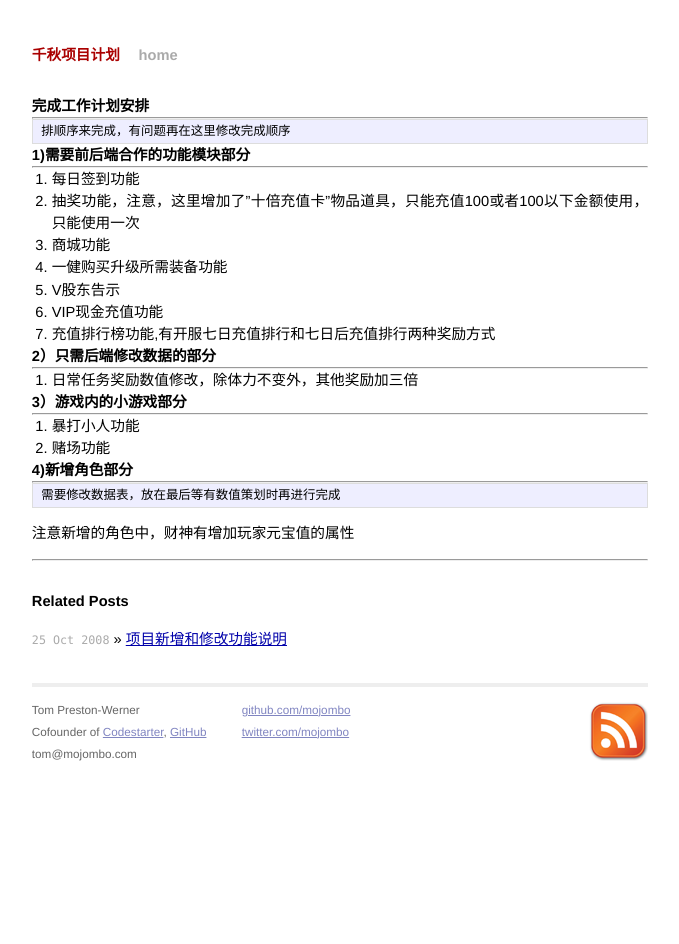
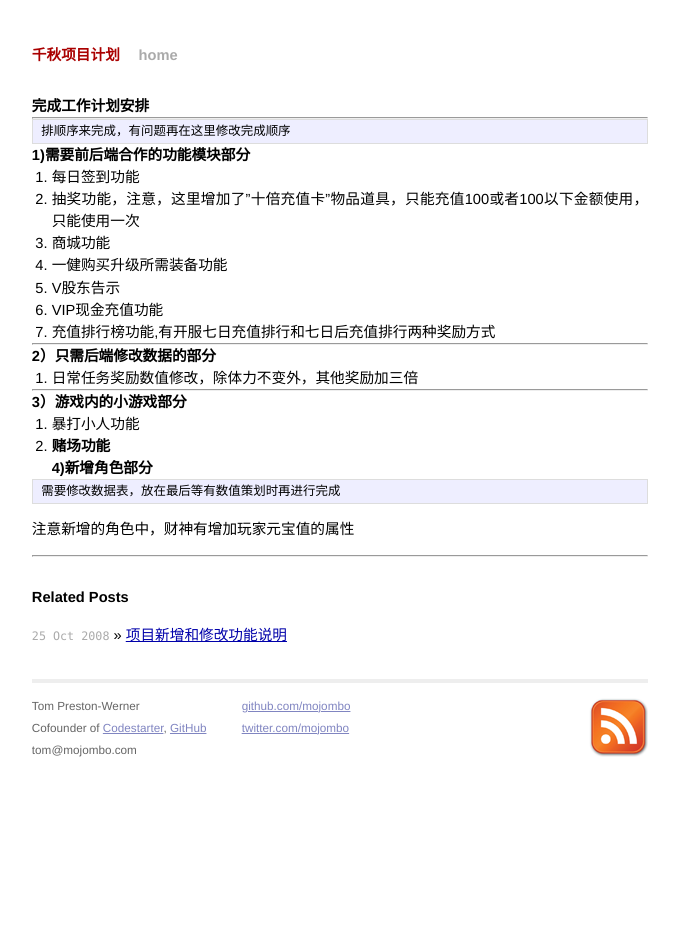
Before and after one commit to woodcol/woodcol.github.io, a Jekyll site: the page built from _posts/2008-10-26-jihuawanchen.md, in a window 1280 px wide. Shown: the whole page, without its empty margins (300-979 px from the left). Built offline with Jekyll 4.4.1, drawn with Linux system fonts in a browser that asks for light colours.

````diff
--- a/_posts/2008-10-26-jihuawanchen.md
+++ b/_posts/2008-10-26-jihuawanchen.md
@@ -10,7 +10,6 @@ title: 完成工作计划安排
 排顺序来完成，有问题再在这里修改完成顺序
 ```
 ### 1)需要前后端合作的功能模块部分
-------------
 1. 每日签到功能
 2. 抽奖功能，注意，这里增加了"十倍充值卡"物品道具，只能充值100或者100以下金额使用，只能使用一次
 3. 商城功能
@@ -19,20 +18,21 @@ title: 完成工作计划安排
 6. VIP现金充值功能
 7. 充值排行榜功能,有开服七日充值排行和七日后充值排行两种奖励方式
 
+-------------------
+### 2）只需后端修改数据的部分
 
-### 2）只需后端修改数据的部分
--------------------
 
 1. 日常任务奖励数值修改，除体力不变外，其他奖励加三倍
 
+------------------
 ### 3）游戏内的小游戏部分
-------------------
+
 
 1. 暴打小人功能
 2. 赌场功能
+---------------------
+### 4)新增角色部分
 
-### 4)新增角色部分
----------------------
 ```
 需要修改数据表，放在最后等有数值策划时再进行完成
 ```
````
